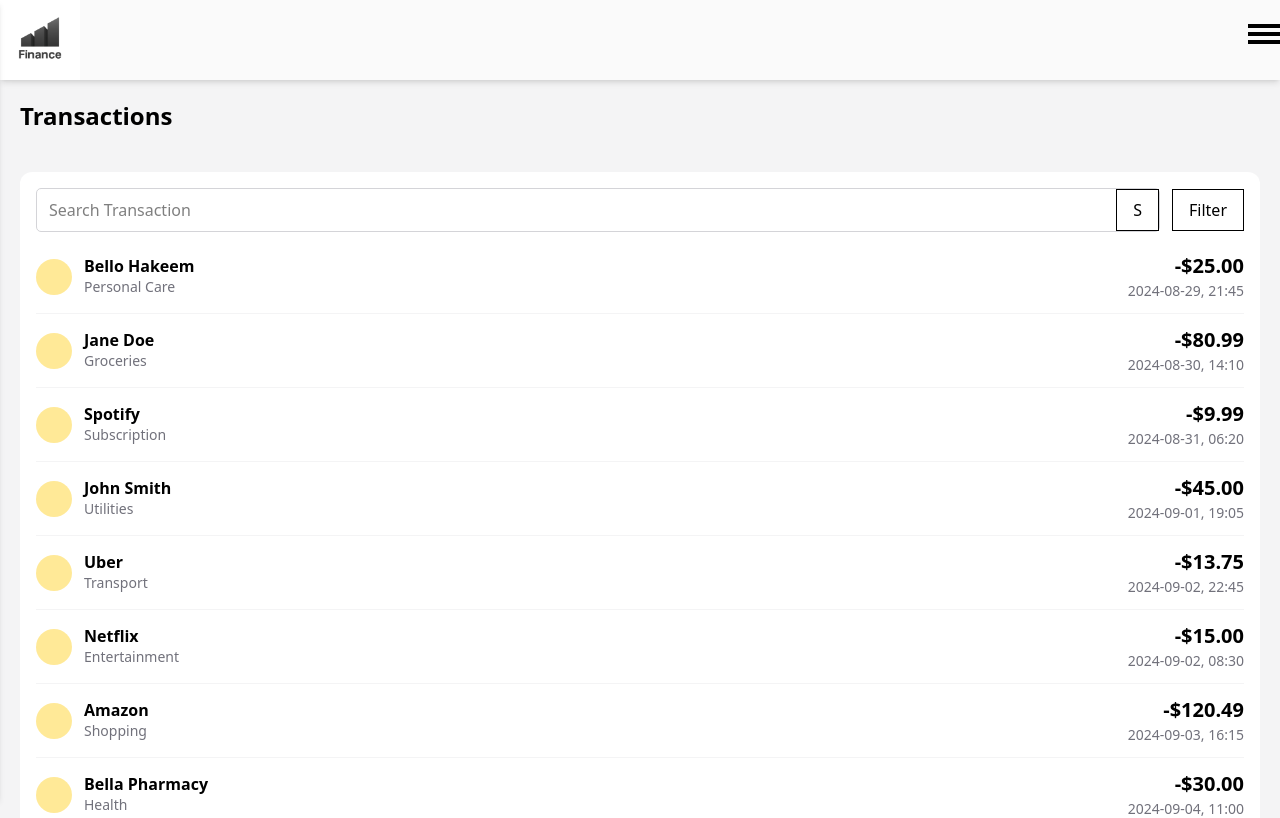
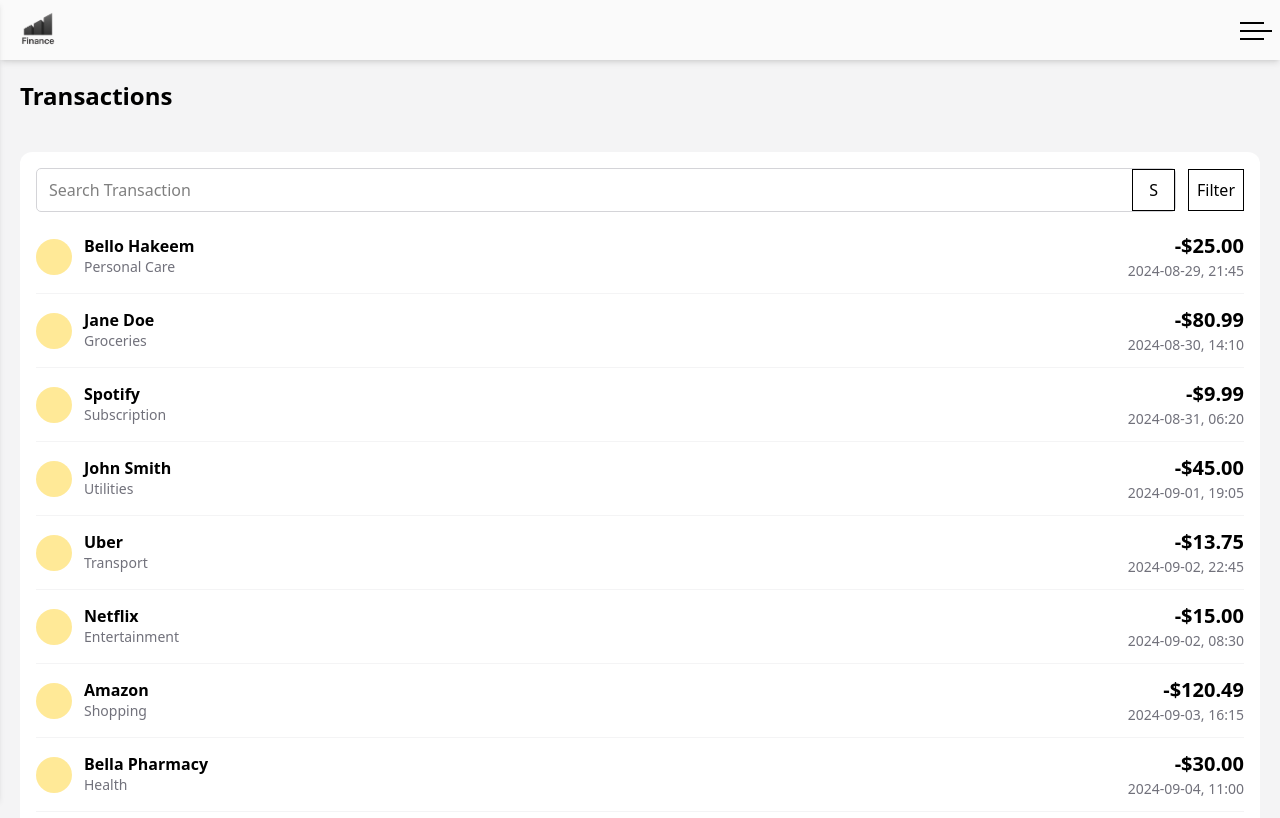
Before and after one commit to Cleve-keem/finance-app, a React (Vite) app: page /transactions in a window 1280 px wide. Shown: the top 818 px of the page. Built offline with nearby package versions, Linux system fonts and the light colour scheme.

Commit message:
fixed filter overflow

```diff
--- a/src/Layouts/AppLayout.jsx
+++ b/src/Layouts/AppLayout.jsx
@@ -19,27 +19,27 @@
 
   return (
     <div className="h-screen">
-      <header className="fixed left-0 right-0 h-20 bg-zinc-50">
-        <div className="flex items-center justify-between shadow-md ">
-          <div className="size-20">
-            <img src="/finance.jpg" alt="finance logo" />
+      <header className="fixed left-0 right-0 bg-zinc-50">
+        <div className="flex items-center justify-between shadow-md px-2">
+          <div className="size-15">
+            <img src="/finance-logo.png"lt="finance logo" />
           </div>
           <button
             onClick={openNav}
-            className="flex flex-col gap-1 relative w-8 h-8"
+            className="flex flex-col gap-1 relative w-8"
           >
             <div
-              className={`absolute w-8 h-1 bg-black origin-center transition-all duration-500 left-0 ${
+              className={`absolute w-6 h-[2px] bg-black origin-center transition-all duration-500 left-0 ${
                 isNavOpen ? "-rotate-45 top-3" : "top-0"
               }`}
             />
             <div
-              className={`absolute w-8 h-1 bg-black transition-all duration-500 left-0 ${
+              className={`absolute w-8 h-[2px] bg-black transition-all duration-500 left-0 ${
                 isNavOpen ? "opacity-0" : ""
               } `}
             />
             <div
-              className={`absolute block w-8 h-1 bg-black origin-center transition-all duration-500 left-0 ${
+              className={`absolute block w-6 h-[2px] bg-black origin-center transition-all duration-500 left-0 ${
                 isNavOpen ? "rotate-45 top-3.5" : "top-4"
               }`}
             />
@@ -96,7 +96,7 @@
         </nav>
       </header>
 
-      <main className="pt-20">
+      <main className="pt-15">
         <Outlet />
       </main>
     </div>
--- a/src/pages/Transactions.jsx
+++ b/src/pages/Transactions.jsx
@@ -117,7 +117,7 @@
       <h1 className="text-2xl font-semibold mb-10">Transactions</h1>
       <div className="bg-white p-4 rounded-xl">
         <div>
-          <div className="flex items-center gap-3 mb-2">
+          <div className="flex-1 flex items-center gap-3 mb-2">
             <div className="border border-zinc-300 flex flex-1 rounded-[5px]">
               <input
                 type="text"
@@ -126,7 +126,7 @@
               />
               <button className="border">S</button>
             </div>
-            <button className="border">Filter</button>
+            <button className="border !p-2">Filter</button>
           </div>
           <ul className="divide-y divide-zinc-100">
             {transactions.map((trans) => (
```
Also changed, not shown: public/finance-logo.png (added).
